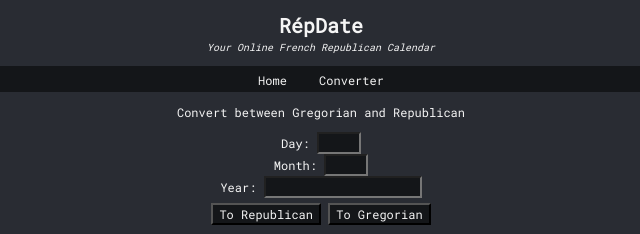
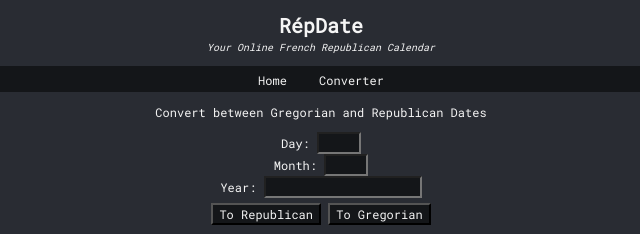
Before and after one commit to kaibrennan/RepDate, a browser extension: page converterENG.html in a window 1280 px wide. Shown: the top 234 px of the page, 319-959 px from the left. Drawn offline with Linux system fonts and the light colour scheme.

Commit message:
Minor grammatical correction.

```diff
--- a/converterENG.html
+++ b/converterENG.html
@@ -22,7 +22,7 @@
     </div>
 
 
-    <p>Convert between Gregorian and Republican</p>
+    <p>Convert between Gregorian and Republican Dates</p>
 
     <form id="dateConversionForm">
         <label for="day">Day:</label>
```
